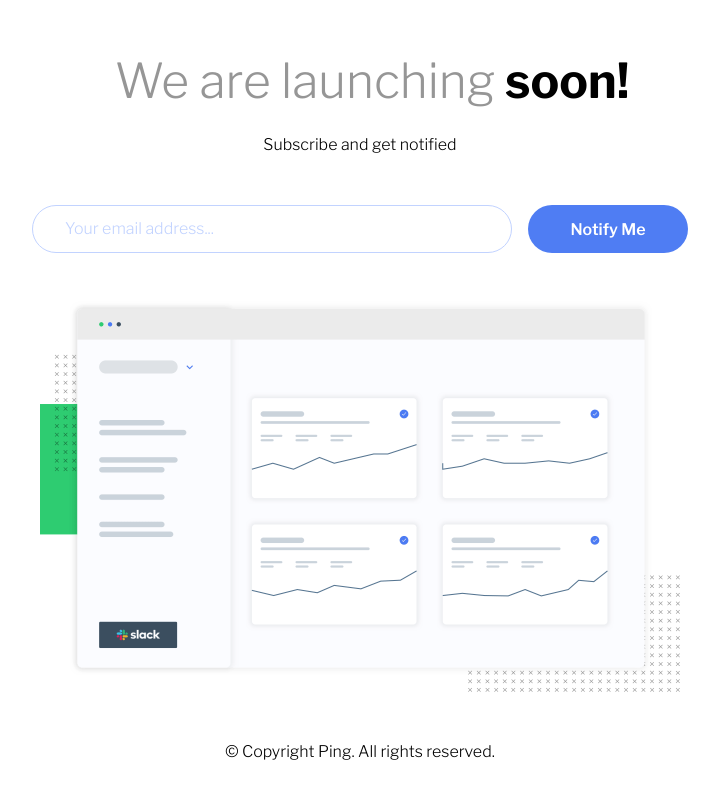
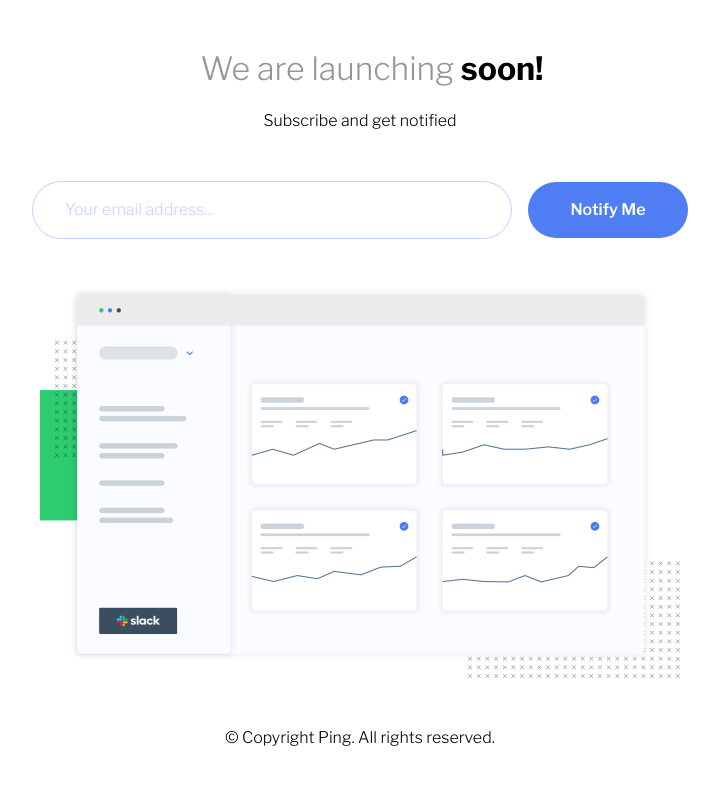
Before and after one commit to Introxiety/Ping-Single-column, a plain HTML site: page index.html in a window 1536 px wide. Shown: the part 61-857 px from the top of the page, without its empty margins (408-1127 px from the left). Drawn offline with nearby package versions, Linux system fonts and the light colour scheme.

Commit message:
h1 changed and sizing of input and button

```diff
--- a/index.html
+++ b/index.html
@@ -21,7 +21,7 @@
   <main class="flex align-center justify-center col gap-m">
     <img src="images/logo.svg" alt="">
     <div class="flex align-center justify-center col gap-s">
-      <h2><span>We are launching</span> soon!</h2>
+      <h1><span>We are launching</span> soon!</h1>
       <p>Subscribe and get notified</p>
     </div>
     <form action="#" method="post" id="myForm" class="flex align-center justify-center form-direction gap-s">
--- a/style.css
+++ b/style.css
@@ -122,8 +122,8 @@ main {
 .full-width {
     min-width: 20rem;
     border-radius: 2rem;
-    max-height: 3rem;
-    padding: .8rem 2rem;
+    max-height: 5rem;
+    padding: 1rem 2rem;
 }
 
 /* Color */
@@ -159,7 +159,7 @@ span {
 }
 
 
-h2 span {
+h1 span {
     font-size: 1.5rem;
     font-weight: 300;
     color: hsl(0, 0%, 59%);
@@ -181,8 +181,8 @@ h2 span {
         font-size: 3rem;
     }
 
-    h2 span {
-        font-size: 3rem;
+    h1 span {
+        font-size: 2rem;
     }
 
     .form-direction {
```
